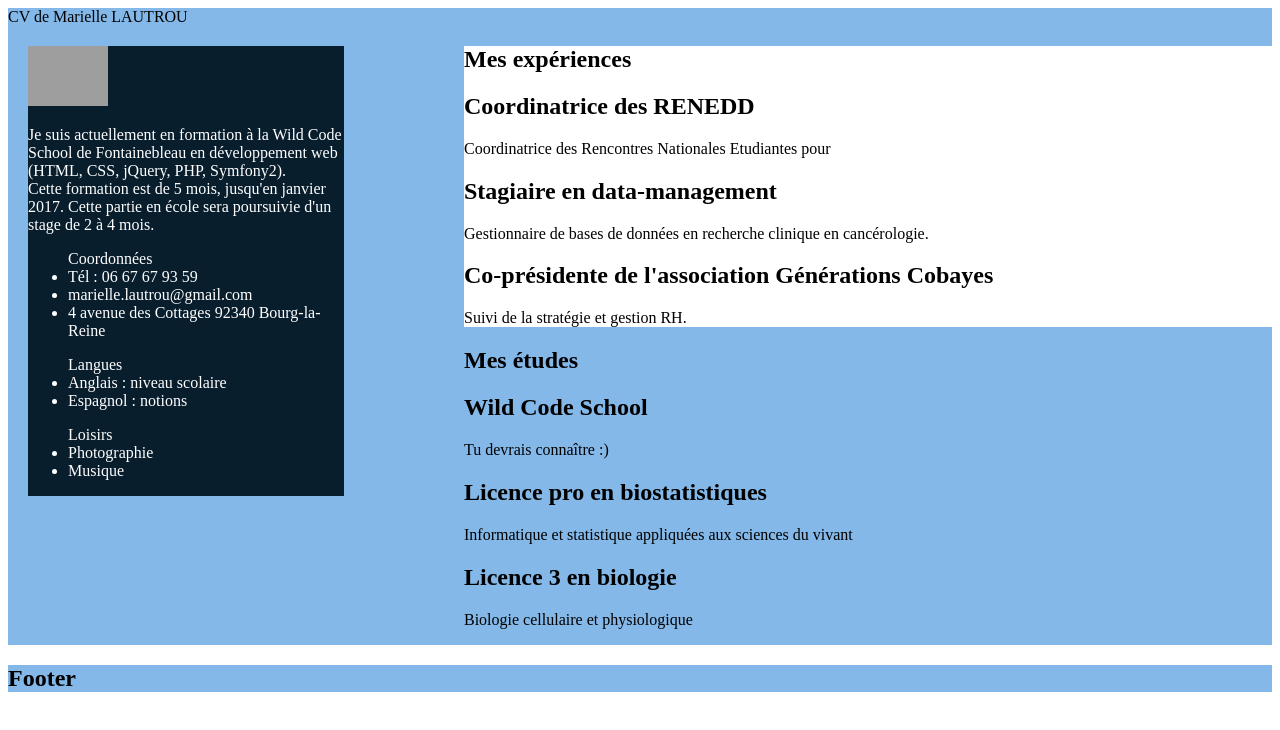
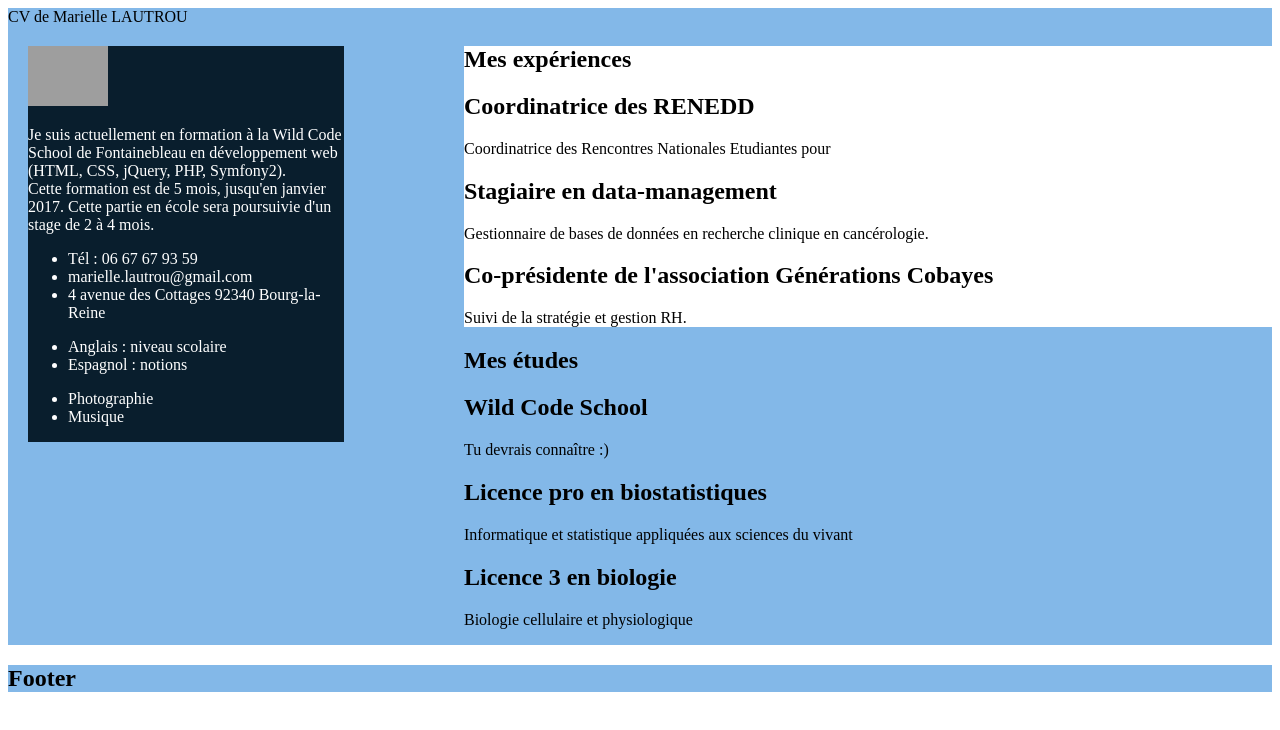
Before and after one commit to mariellelau/Mon_CV_Wild, a plain HTML site: page index.html in a window 1280 px wide. Drawn offline with Linux system fonts and the light colour scheme; grey boxes are pictures that could not be loaded.

Commit message:
Mise aux normes W3C

```diff
--- a/index.html
+++ b/index.html
@@ -16,20 +16,20 @@
 	</div>
 	<div id="container">
 		<div id="left-box">
-			<img src="IMG_0250.JPG">
+			<img src="IMG_0250.JPG" alt="ma photo">
 			<p>
 				Je suis actuellement en formation à la Wild Code School de Fontainebleau en développement web (HTML, CSS, jQuery, PHP, Symfony2).<br/> Cette formation est de 5 mois, jusqu'en janvier 2017. Cette partie en école sera poursuivie d'un stage de 2 à 4 mois.
 			</p>
-			<ul>Coordonnées
+			<ul>
 				<li>Tél : 06 67 67 93 59</li>
 				<li>marielle.lautrou@gmail.com</li>
 				<li>4 avenue des Cottages 92340 Bourg-la-Reine</li>
 			</ul>
-			<ul>Langues
+			<ul>
 				<li>Anglais : niveau scolaire</li>
 				<li>Espagnol : notions</li>
 			</ul>
-			<ul>Loisirs
+			<ul>
 				<li>Photographie</li>
 				<li>Musique</li>
 			</ul>
@@ -80,7 +80,7 @@
 		</div>
 	</div>
 	<div id="footer">
-		<h2>Footer</p>
+		<h2>Footer</h2>
 	</div>
 </body>
 </html>
```
